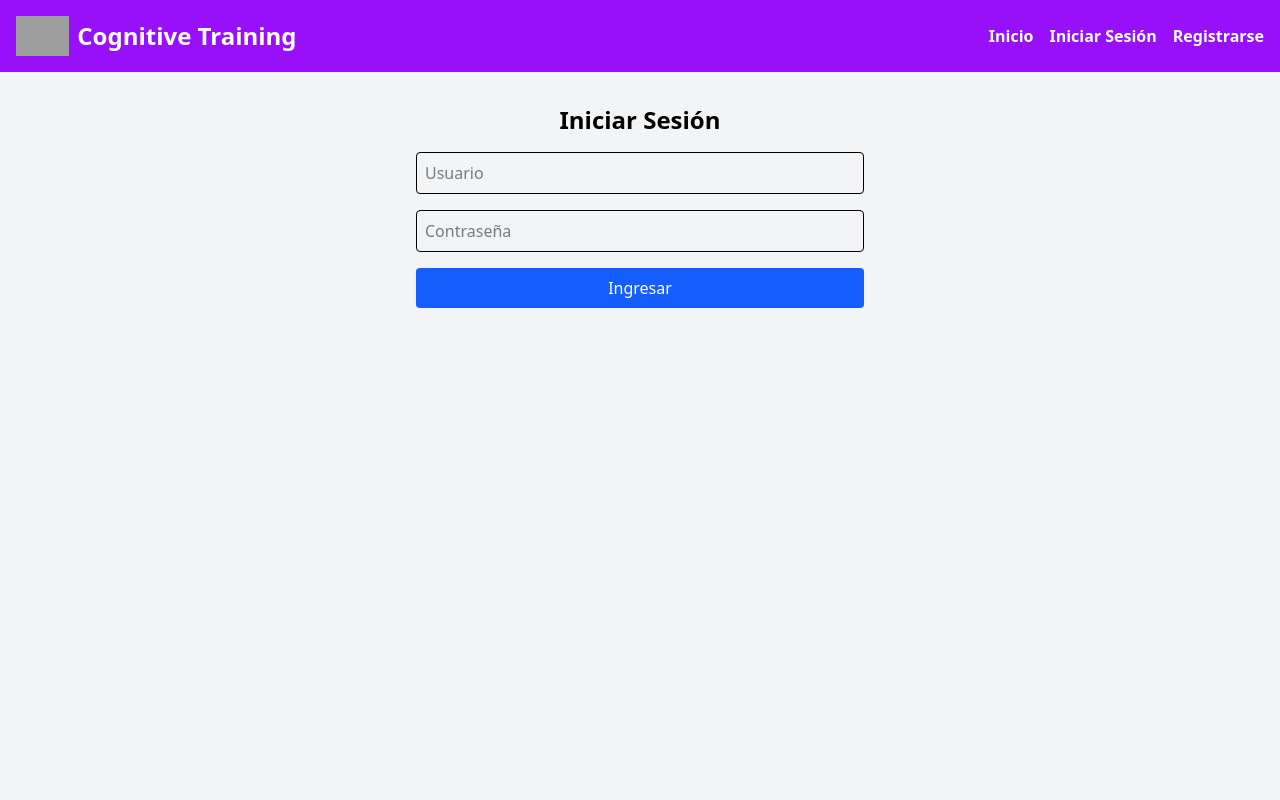
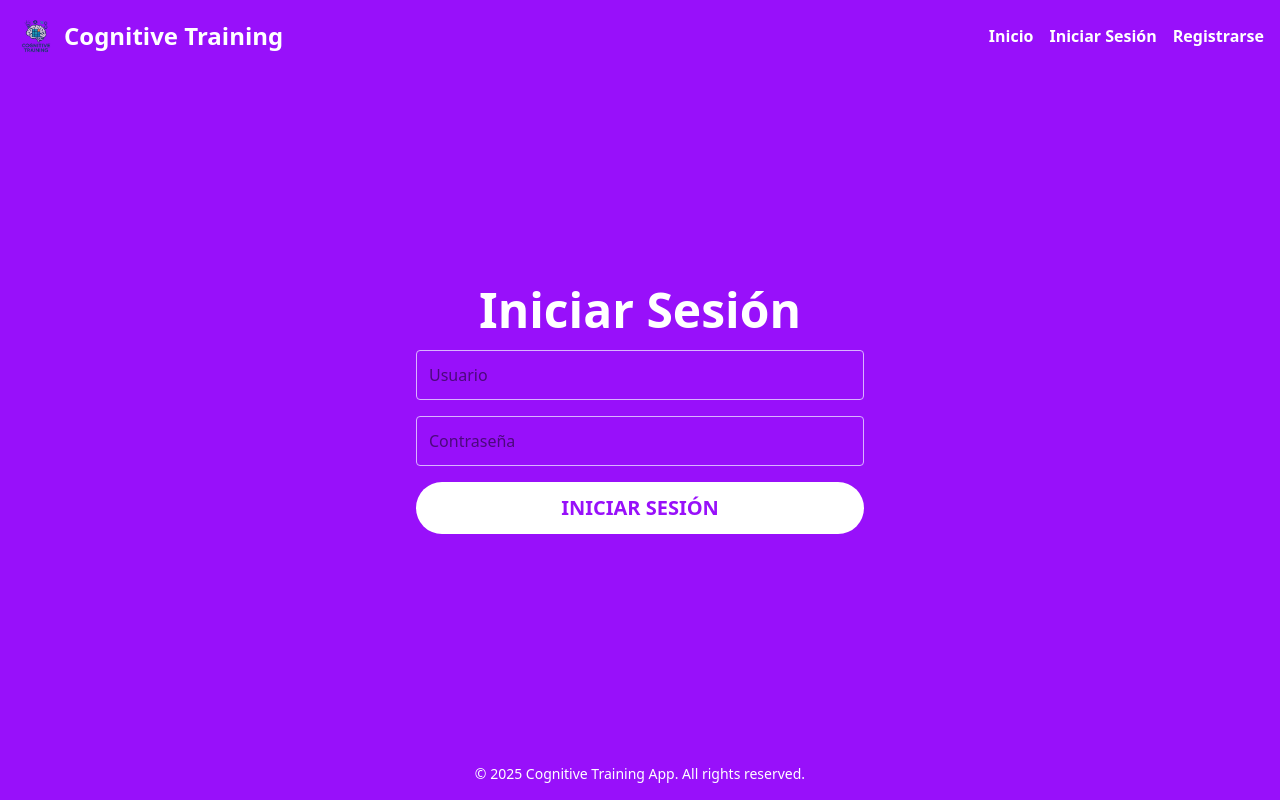
Before and after one commit to UbeimarY/Patrones_Estructura_Proyecto_Final, a Next.js app in the folder frontend/cognitive-training-frontend/: page /login in a window 1280 px wide. Built offline with nearby package versions, Linux system fonts and the light colour scheme; grey boxes are pictures that could not be loaded.

Commit message:
Aplicacion de estilos para el registgro , Inicio y el Login

```diff
--- a/frontend/cognitive-training-frontend/src/pages/login.tsx
+++ b/frontend/cognitive-training-frontend/src/pages/login.tsx
@@ -1,7 +1,7 @@
 // frontend/cognitive-training-frontend/src/pages/login.tsx
+import Navbar from '../components/Navbar';
 import { useState } from 'react';
 import { useRouter } from 'next/router';
-import Navbar from '../components/Navbar';
 import { useAppContext } from '../context/AppContext';
 
 export default function Login() {
@@ -32,18 +32,20 @@ export default function Login() {
   };
 
   return (
-    <div className="min-h-screen bg-gray-100">
-      <Navbar />
-      <div className="container mx-auto p-8 flex flex-col items-center justify-center">
-        <h2 className="text-2xl font-bold mb-4">Iniciar Sesión</h2>
-        {error && <p className="text-red-500 mb-2">{error}</p>}
+    <div className="min-h-screen bg-purple-600 flex flex-col font-sans">
+      <header>
+        <Navbar />
+      </header>
+      <main className="flex-grow flex flex-col items-center justify-center text-center">
+        <h2 className="text-white text-5xl font-bold mb-4">Iniciar Sesión</h2>
+        {error && <p className="text-red-300 mb-4">{error}</p>}
         <form onSubmit={handleSubmit} className="w-full max-w-md">
           <input
             type="text"
             placeholder="Usuario"
             value={username}
             onChange={(e) => setUsername(e.target.value)}
-            className="w-full border p-2 mb-4 rounded"
+            className="w-full border border-purple-300 p-3 mb-4 rounded focus:outline-none focus:ring-2 focus:ring-purple-400"
             required
           />
           <input
@@ -51,14 +53,22 @@ export default function Login() {
             placeholder="Contraseña"
             value={password}
             onChange={(e) => setPassword(e.target.value)}
-            className="w-full border p-2 mb-4 rounded"
+            className="w-full border border-purple-300 p-3 mb-4 rounded focus:outline-none focus:ring-2 focus:ring-purple-400"
             required
           />
-          <button type="submit" className="w-full bg-blue-600 text-white p-2 rounded hover:bg-blue-700 transition">
-            Ingresar
+          <button
+            type="submit"
+            className="w-full bg-white text-purple-600 font-bold text-xl py-3 px-8 rounded-full transition transform hover:scale-105 duration-300 hover:bg-gray-200"
+          >
+            INICIAR SESIÓN
           </button>
         </form>
-      </div>
+      </main>
+      <footer className="p-4 text-center">
+        <p className="text-white text-sm">
+          © {new Date().getFullYear()} Cognitive Training App. All rights reserved.
+        </p>
+      </footer>
     </div>
   );
 }
--- a/frontend/cognitive-training-frontend/src/pages/register.tsx
+++ b/frontend/cognitive-training-frontend/src/pages/register.tsx
@@ -1,7 +1,7 @@
 // frontend/cognitive-training-frontend/src/pages/register.tsx
+import Navbar from '../components/Navbar';
 import { useState } from 'react';
 import { useRouter } from 'next/router';
-import Navbar from '../components/Navbar';
 import { useAppContext } from '../context/AppContext';
 
 export default function Register() {
@@ -32,18 +32,20 @@ export default function Register() {
   };
 
   return (
-    <div className="min-h-screen bg-gray-100">
-      <Navbar />
-      <div className="container mx-auto p-8 flex flex-col items-center justify-center">
-        <h2 className="text-2xl font-bold mb-4">Registrarse</h2>
-        {error && <p className="text-red-500 mb-2">{error}</p>}
+    <div className="min-h-screen bg-purple-600 flex flex-col font-sans">
+      <header>
+        <Navbar />
+      </header>
+      <main className="flex-grow flex flex-col items-center justify-center text-center">
+        <h2 className="text-white text-5xl font-bold mb-4">Registrarse</h2>
+        {error && <p className="text-red-300 mb-4">{error}</p>}
         <form onSubmit={handleSubmit} className="w-full max-w-md">
           <input
             type="text"
             placeholder="Usuario"
             value={username}
             onChange={(e) => setUsername(e.target.value)}
-            className="w-full border p-2 mb-4 rounded"
+            className="w-full border border-purple-300 p-3 mb-4 rounded focus:outline-none focus:ring-2 focus:ring-purple-400"
             required
           />
           <input
@@ -51,14 +53,22 @@ export default function Register() {
             placeholder="Contraseña"
             value={password}
             onChange={(e) => setPassword(e.target.value)}
-            className="w-full border p-2 mb-4 rounded"
+            className="w-full border border-purple-300 p-3 mb-4 rounded focus:outline-none focus:ring-2 focus:ring-purple-400"
             required
           />
-          <button type="submit" className="w-full bg-blue-600 text-white p-2 rounded hover:bg-blue-700 transition">
-            Registrarse
+          <button
+            type="submit"
+            className="w-full bg-white text-purple-600 font-bold text-xl py-3 px-8 rounded-full transition transform hover:scale-105 duration-300 hover:bg-gray-200"
+          >
+            REGISTRARSE
           </button>
         </form>
-      </div>
+      </main>
+      <footer className="p-4 text-center">
+        <p className="text-white text-sm">
+          © {new Date().getFullYear()} Cognitive Training App. All rights reserved.
+        </p>
+      </footer>
     </div>
   );
 }
```
Also changed, not shown: frontend/cognitive-training-frontend/public/logo.png (added).
